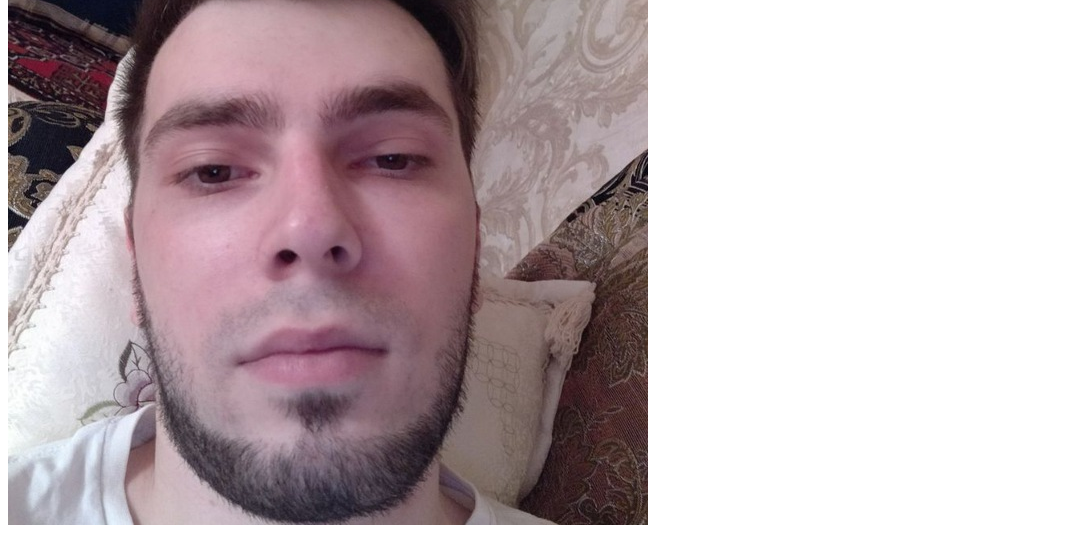
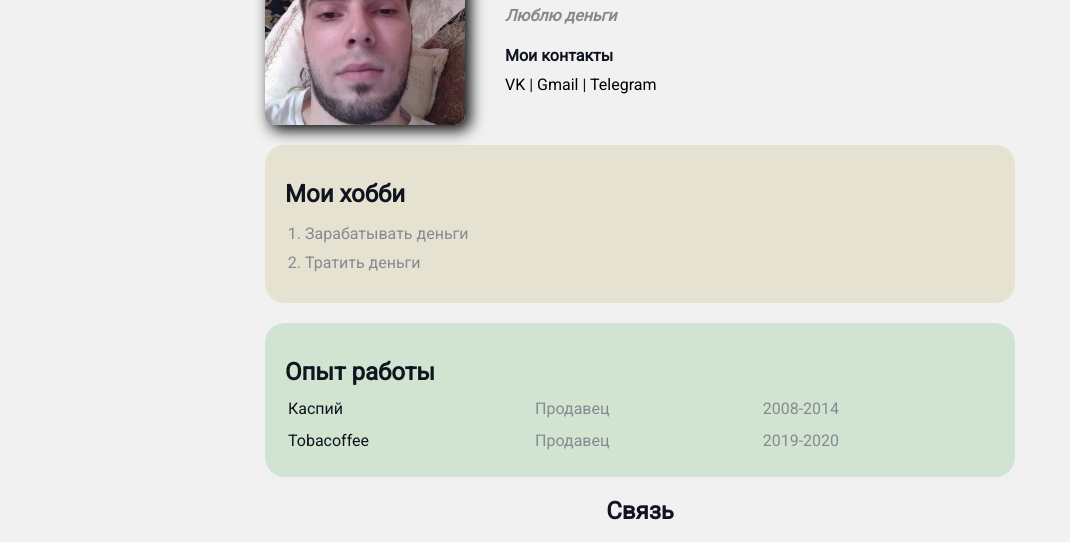
Before and after one commit to Amirancho/My-profile-project, a plain HTML site: page index.html in a window 1280 px wide. Shown: the part 123-665 px from the top of the page, without its empty margins (0-1070 px from the left). Drawn offline with Linux system fonts and the light colour scheme; files that its build step writes are made by us from their sources; the site is published under a folder, as on GitHub Pages, so addresses that start at the root find nothing.

Commit message:
fix(css):path

```diff
--- a/index.html
+++ b/index.html
@@ -5,7 +5,7 @@
   <head>
     <meta charset="utf-8">
     <title>Резюме</title>
-    <link rel="stylesheet" href="/Практика/2/styles.css">
+    <link rel="stylesheet" href="./styles.css">
   </head>
 
 
```
